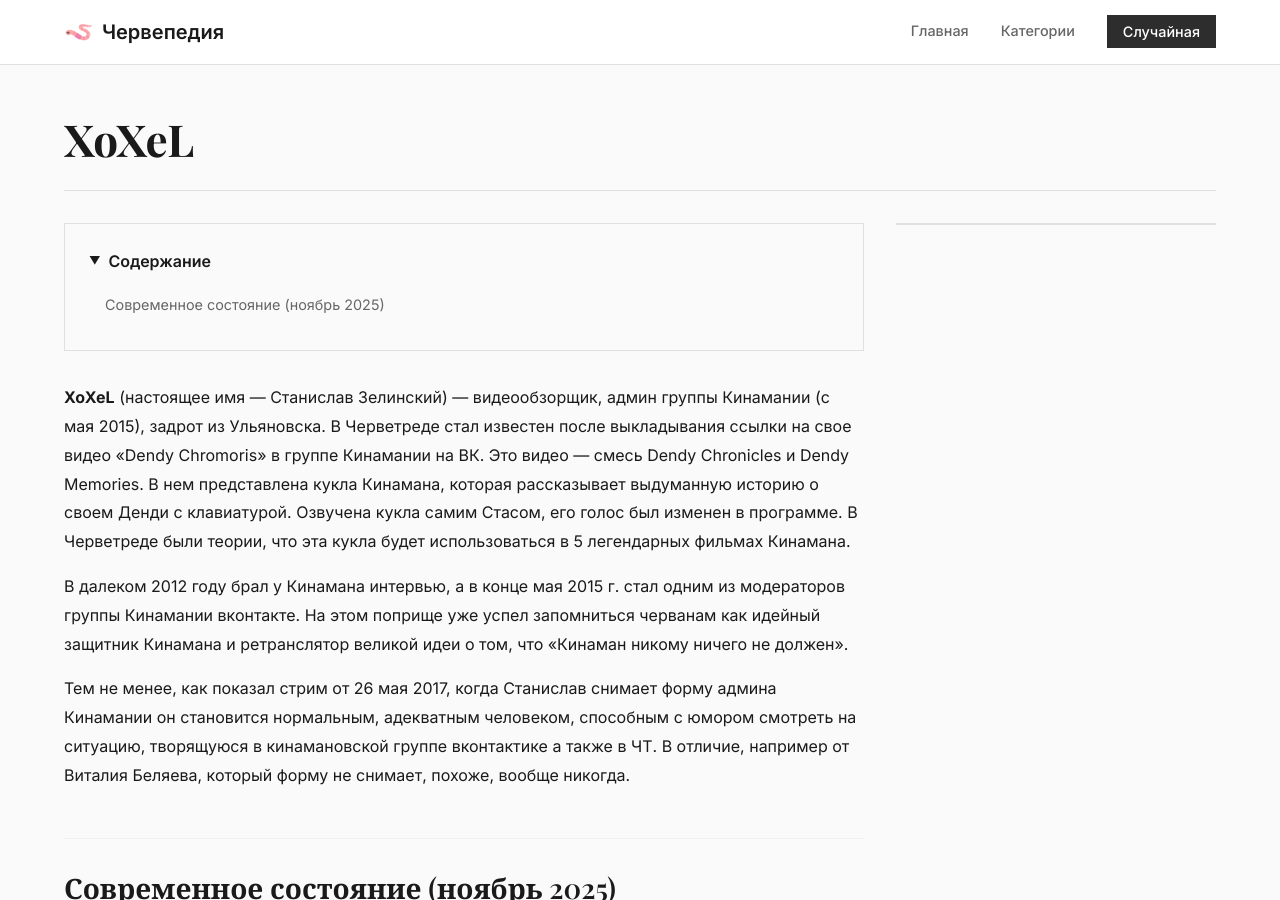
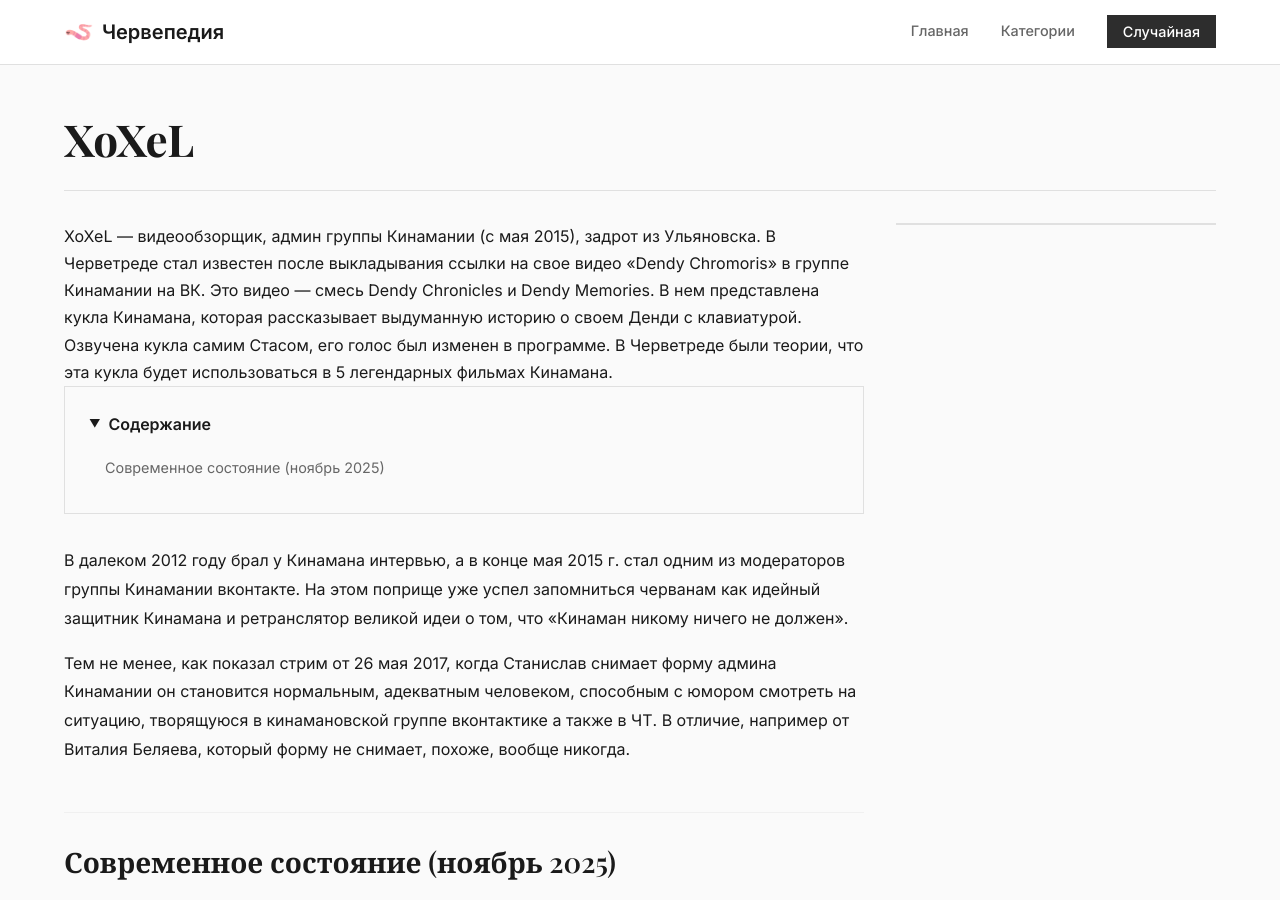
Before and after one commit to cherwepedia/111, a Jekyll site: the page built from _posts/2025-11-17-xoxel.md, in a window 1280 px wide and 900 px high. Built offline with Jekyll 4.4.1, drawn with Linux system fonts in a browser that asks for light colours; some of the changed lines change nothing that is shown.

Commit message:
Update 2025-11-17-xoxel.md

```diff
--- a/_posts/2025-11-17-xoxel.md
+++ b/_posts/2025-11-17-xoxel.md
@@ -1,8 +1,8 @@
 ---
 layout: post
 title: "XoXeL"
-categories: [Люди]
-description: Биография и деятельность XoXeL (Станислава Зелинского) — видеообзорщика и администратора группы Кинамании; автор видео «Dendy Chromoris», куратор куклы Кинамана, идеи и история участия в Черветреде | Червепедия – энциклопедия Черветреда.
+categories: [lyudi]
+intro: "XoXeL — видеообзорщик, админ группы Кинамании (с мая 2015), задрот из Ульяновска. В Черветреде стал известен после выкладывания ссылки на свое видео «Dendy Chromoris» в группе Кинамании на ВК. Это видео — смесь Dendy Chronicles и Dendy Memories. В нем представлена кукла Кинамана, которая рассказывает выдуманную историю о своем Денди с клавиатурой. Озвучена кукла самим Стасом, его голос был изменен в программе. В Черветреде были теории, что эта кукла будет использоваться в 5 легендарных фильмах Кинамана."
 image: "https://i.ibb.co/5bJYBQ5/250px-Ls-L2-Oq59-Qt4.jpg"
 infobox:
   - label: "Настоящее имя"
@@ -23,8 +23,6 @@
     value: "Всё ещё админит группу Кинамании"
 ---
 
-**XoXeL** (настоящее имя — Станислав Зелинский) — видеообзорщик, админ группы Кинамании (с мая 2015), задрот из Ульяновска. В Черветреде стал известен после выкладывания ссылки на свое видео «Dendy Chromoris» в группе Кинамании на ВК. Это видео — смесь Dendy Chronicles и Dendy Memories. В нем представлена кукла Кинамана, которая рассказывает выдуманную историю о своем Денди с клавиатурой. Озвучена кукла самим Стасом, его голос был изменен в программе. В Черветреде были теории, что эта кукла будет использоваться в 5 легендарных фильмах Кинамана.
-
 В далеком 2012 году брал у Кинамана интервью, а в конце мая 2015 г. стал одним из модераторов группы Кинамании вконтакте. На этом поприще уже успел запомниться черванам как идейный защитник Кинамана и ретранслятор великой идеи о том, что «Кинаман никому ничего не должен».
 
 Тем не менее, как показал стрим от 26 мая 2017, когда Станислав снимает форму админа Кинамании он становится нормальным, адекватным человеком, способным с юмором смотреть на ситуацию, творящуюся в кинамановской группе вконтактике а также в ЧТ. В отличие, например от Виталия Беляева, который форму не снимает, похоже, вообще никогда.
```
